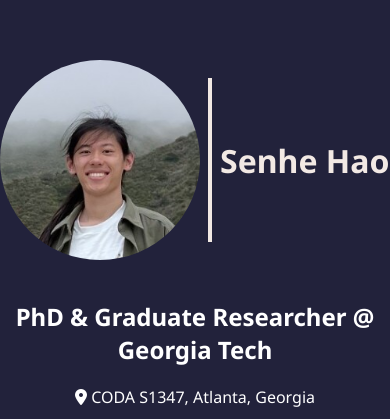
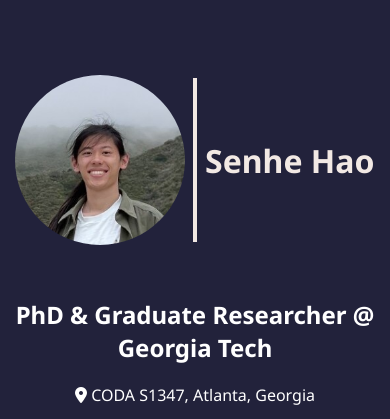
Before and after one commit to Thionazin/personal-website, a plain HTML site: page index.html in a window 390 px wide. Shown: the part 148-567 px from the top of the page. Drawn offline with Linux system fonts and the light colour scheme; a web font is replaced by a local one.

Commit message:
responsive pfp

```diff
--- a/main.css
+++ b/main.css
@@ -70,12 +70,22 @@
   display: flex;
   align-items: center;
   justify-content: center;
+  margin-left: 15px;
+  margin-right: 15px;
 }
 
 .pfp {
   max-width: 200px;
 	max-height: 200px;
   border-radius: 50%;
+  @media (max-width: 400px) {
+    width: 160px;
+    height: 160px;
+  }
+  @media (max-width: 500px) {
+    width: 170px;
+    height: 170px;
+  }
 }
 
 .simple-divider {
```
